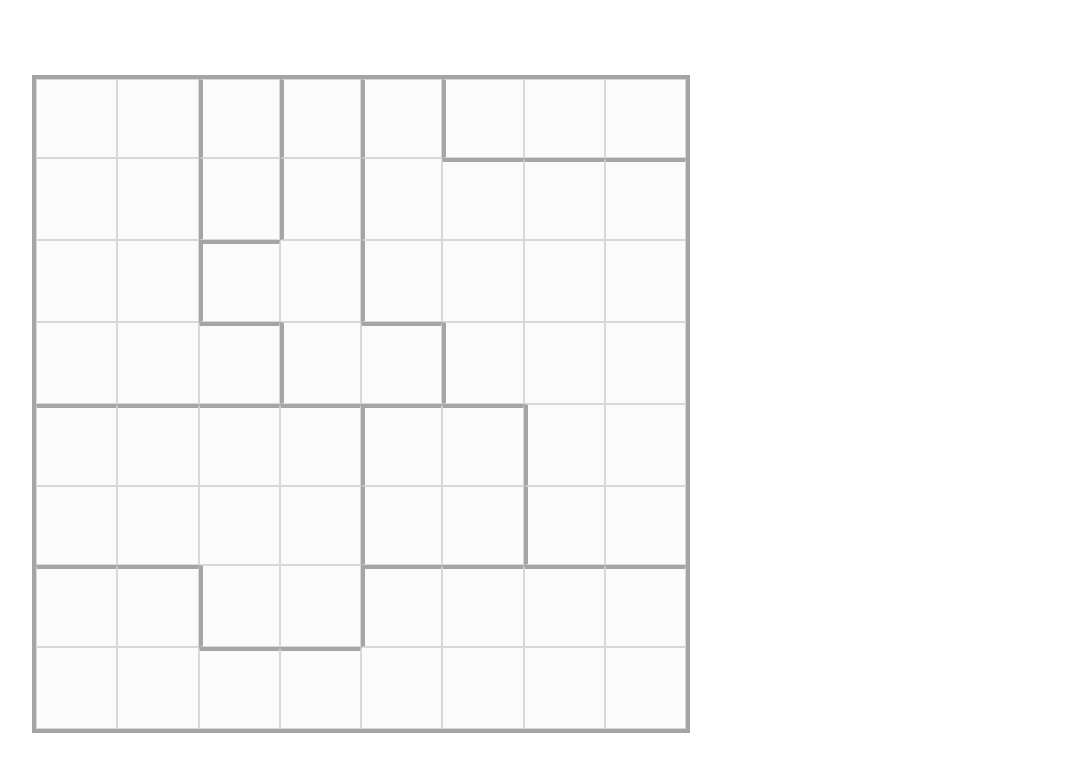
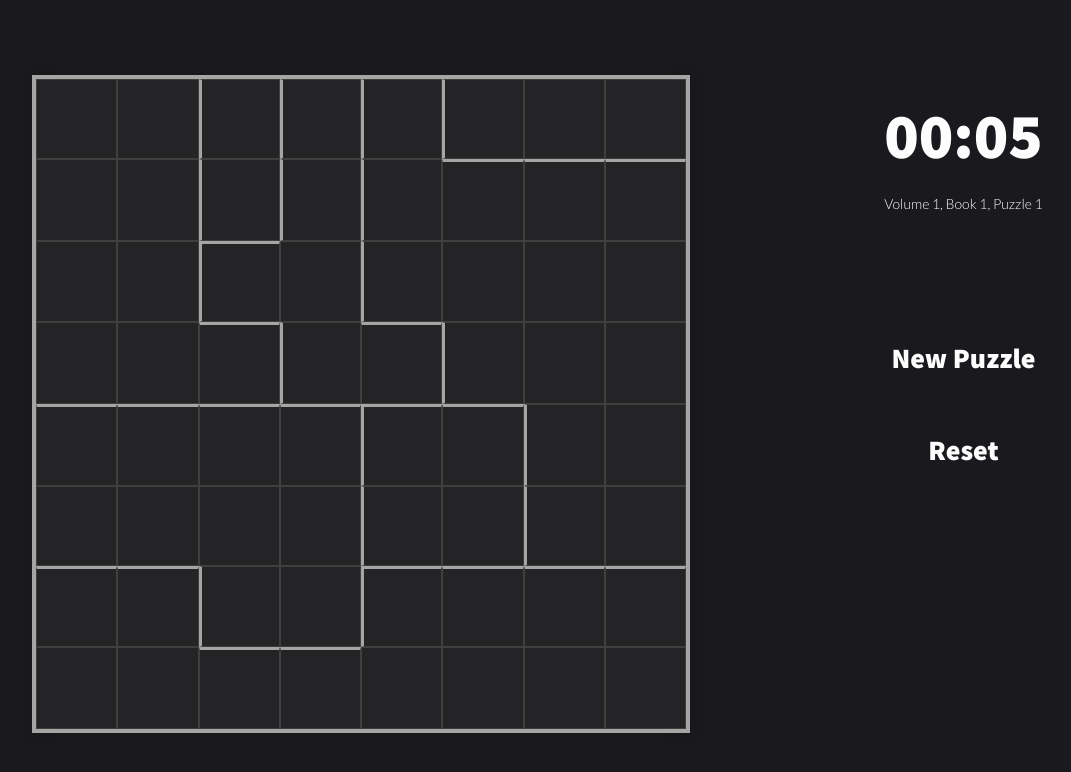
Before and after one commit to josephsurin/starbattle, a React app: page / in a window 1280 px wide. Shown: the whole page, without its empty margins (43-1114 px from the left). Built offline with nearby package versions, Linux system fonts and the light colour scheme.

Commit message:
timer and other stuff

```diff
--- a/src/components/Puzzle/index.js
+++ b/src/components/Puzzle/index.js
@@ -1,6 +1,6 @@
 import React, { Component } from 'react'
 
-import { bookFile } from '../../util/util'
+import { bookFile, initPlayData, msFormat } from '../../util/util'
 
 String.prototype.replaceAt=function(index, replacement) { //https://stackoverflow.com/a/1431113
 	return this.substr(0, index) + replacement+ this.substr(index + replacement.length)
@@ -15,26 +15,54 @@ export default class Puzzle extends Component {
 			puzzleNo: 0,
 			puzzleBookFile: bookFile(1,1),
 			pRec: {},
-			playData: ''
+			playData: '',
+			timerMS: 0
 		}
+
+		this.timerInterval = null
 	}
 
 	componentWillMount() {
 		var bookData = require(`../../data/${this.state.puzzleBookFile}`)
-		var playData = new Array(bookData[this.state.puzzleNo].puzzle_data.puzz.length + 1).join('0')
+		var playData = initPlayData(bookData[this.state.puzzleNo])
 		this.setState({ pRec: bookData[this.state.puzzleNo], playData })
+		this.startTimer()
 	}
 
 
 	render() {
 		let { puzz } = this.state.pRec.puzzle_data
-		let { playData } = this.state
+		let { playData, vol, book, puzzleNo, timerMS } = this.state
 		var size = Math.sqrt(puzz.length)
 		return (
-			<div className="puzzle-board" style={{ 'gridTemplateColumns': `repeat(${size}, 1fr)`  }}>
-				{this.renderPuzzlePieces(puzz, playData)}
-			</div>
+			<React.Fragment>
+				<div className="puzzle-board" style={{ 'gridTemplateColumns': `repeat(${size}, 1fr)`  }}>
+					{this.renderPuzzlePieces(puzz, playData)}
+				</div>
+				<div className="game-info">
+					<div className="timer">{msFormat(timerMS)}</div>
+					<div className="which-puzzle">Volume {vol}, Book {book}, Puzzle {puzzleNo+1}</div>
+					<div className="new-puzzle">New Puzzle</div>
+					<br></br>
+					<div className="reset-puzzle" onClick={this.resetGame.bind(this)}>Reset</div>
+				</div>
+			</React.Fragment>
 		)
+	}
+
+	startTimer() {
+		this.timerInterval = setInterval(() => {
+			this.setState({ timerMS: this.state.timerMS + 1000 })
+		}, 1000)
+	}
+
+	stopTimer() {
+		clearInterval(this.timerInterval)
+	}
+
+	resetGame() {
+		var playData = initPlayData(this.state.pRec)
+		this.setState({ playData })
 	}
 
 	renderPuzzlePieces(puzz, playData) {
@@ -50,20 +78,21 @@ export default class Puzzle extends Component {
 			if(row > 0) {
 				hasUp = puzz[i-size] != puzz[i]
 			}
-			var classname = 'puzzle-piece'+ (hasLeft ? ' bLeft' : '') + (hasUp ? ' bUp' : '')
+			var classname = 'puzzle-piece'+ (hasLeft ? ' bLeft' : '') + (hasUp ? ' bUp' : '') + codeToSymbol(playData[i])
 			return (
 				<div key={i} className={classname} onClick={() => { this.clickPiece(i) }}>
-					<div className="top-space"></div>
-					<div className="puzzle-piece-symbol">{codeToSymbol(playData[i])}</div>
 				</div>)
 		})
 
 		function codeToSymbol(code) {
 			var symbol = ''
 			switch(code) {
-			case '1': symbol = <i className="material-icons dot">brightness_1</i>; break
-			case '2': symbol = <i className="material-icons star">star</i>; break
-			case 'W': symbol = <i className="material-icons star win">star</i>
+			// case '1': symbol = <i className="material-icons dot">brightness_1</i>; break
+			// case '2': symbol = <i className="material-icons star">star</i>; break
+			// case 'W': symbol = <i className="material-icons star win">star</i>
+			case '1': symbol = ' dot'; break
+			case '2': symbol = ' star'; break
+			case 'W': symbol = ' star win'
 			}
 			return symbol
 		}
--- /dev/null
+++ b/src/styles/_info.sass
@@ -0,0 +1,27 @@
+.game-info
+	margin-top: 75px
+	text-align: center
+	font-family: 'Source Sans Pro'
+	font-size: 28px
+	.timer
+		font-size: 64px
+		margin-bottom: 20px
+		margin-top: 20px
+	.which-puzzle
+		font-size: 14px
+		font-family: Lato
+		margin-bottom: 120px
+	.new-puzzle, .reset-puzzle
+		transition: 0.3s
+		display: inline-block
+		padding: 8px 12px
+		border-radius: 6px
+		&:hover
+			cursor: pointer
+	.new-puzzle
+		margin-bottom: 40px
+		&:hover
+			background-color: $green
+	.reset-puzzle
+		&:hover
+			background-color: $red
--- a/src/styles/_puzzle.sass
+++ b/src/styles/_puzzle.sass
@@ -8,29 +8,36 @@
 	display: grid
 	user-select: none
 	-webkit-user-select: none
+	box-shadow: 1px 1px 15px 1px rgba(0,0,0,0.1)
 	.puzzle-piece
-		border: 1px solid lighten($text-grey, 20%)
+		border: 1px solid darken($text-grey, 40%)
 		text-align: center
-		.top-space
-			width: 100%
-			height: 33%
-		.puzzle-piece-symbol
-			height: 1px //hack to stop box from moving
-			color: $text-grey
-			.dot
-				margin-top: 4px
-				font-size: 16px
-			.star
-				margin-top: -4px
-				font-size: 30px
-				color: darken($text-grey, 8%)
-			.win
-				color: $blue
-				transition: 0.4s
-		&:hover
-			cursor: pointer
-			background-color: darken($bg, 15%)
+	.dot
+		transition: 0.15s
+		background-color: darken($bg, 6%)
+	.star
+		transition: 0.15s
+		background-color: $green
+	.win
+		transition: 0.5s
+		background-color: $blue
+		// .top-space
+		// 	width: 100%
+		// 	height: 33%
+		// .puzzle-piece-symbol
+		// 	height: 1px //hack to stop box from moving
+		// 	color: $text-grey
+		// 	.dot
+		// 		margin-top: 4px
+		// 		font-size: 16px
+		// 	.star
+		// 		margin-top: -4px
+		// 		font-size: 30px
+		// 		color: darken($text-grey, 8%)
+		// 	.win
+		// 		color: $blue
+		// 		transition: 0.4s
 	.bLeft
-		border-left: 4px solid $text-grey
+		border-left: 3px solid $text-grey
 	.bUp
-		border-top: 4px solid $text-grey
+		border-top: 3px solid $text-grey
--- a/src/styles/main.sass
+++ b/src/styles/main.sass
@@ -1,18 +1,27 @@
-$bg: #fbfbfb
+$bg: #242427
 $bg-grey: #b0b0b0
 $text-light-grey: #e2e2e2
 $text-grey: #a5a5a5
 $text-black: #141414
 $text-dark-grey: #6d6d6d
 $text-white: #fdfdfd
-$red: #e82d2d
-$blue: #8beef4
 $navy: #385dab
+$white-grey: #fafafa
+$light-grey: #dadada
+$grey: #2f2f32
+$black: #1a1a1e
+$light-blue: #7cebff
+$red: #f55353
+$green: #51e373
+$blue: #53b4ff
+$yellow: #fff890
 
 @import 'puzzle'
+@import 'info'
 
 html, body
-	color: $text-black
+	background-color: $black
+	color: $text-white
 	font-family: 'Lato'
 	margin: 0
 	padding: 0
@@ -25,4 +34,4 @@ html, body
 	width: 100%
 	height: 100%
 	display: grid
-	grid-template-columns: auto auto
+	grid-template-columns: 1fr 1fr
--- a/src/util/util.js
+++ b/src/util/util.js
@@ -1 +1,15 @@
 export const bookFile = (vol, book) => `stbV${vol}-B${book}.json`
+
+export function initPlayData(pRec) {
+	return new Array(pRec.puzzle_data.puzz.length + 1).join('0')
+}
+
+export function msFormat(ms) {
+	var hrs = Math.floor(ms / (1000*60*60))
+	var mins = Math.floor(Math.floor(ms % (1000*60*60)) / (1000*60))
+	var secs = Math.floor(Math.floor(ms % (1000*60)) / 1000)
+	if(hrs > 0) {
+		return `${hrs.toString().padStart(2, '0')}:${mins.toString().padStart(2, '0')}:${secs.toString().padStart(2,'0')}`
+	}
+	return `${mins.toString().padStart(2, '0')}:${secs.toString().padStart(2,'0')}`
+}
```
Also changed, not shown: build/bundle.css, build/bundle.js.
